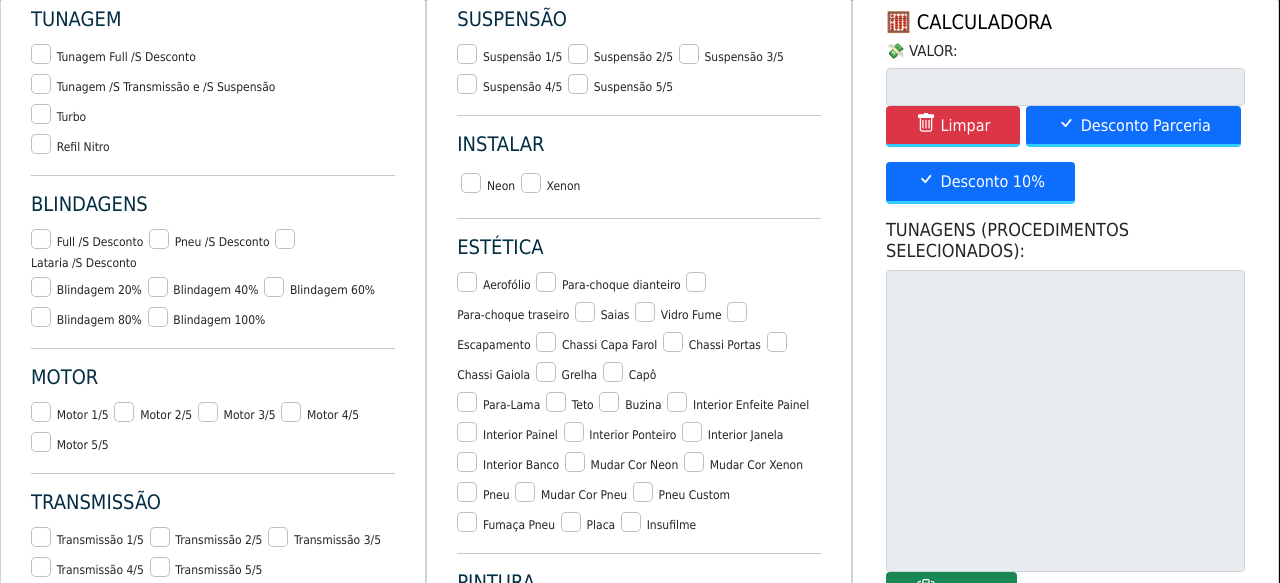
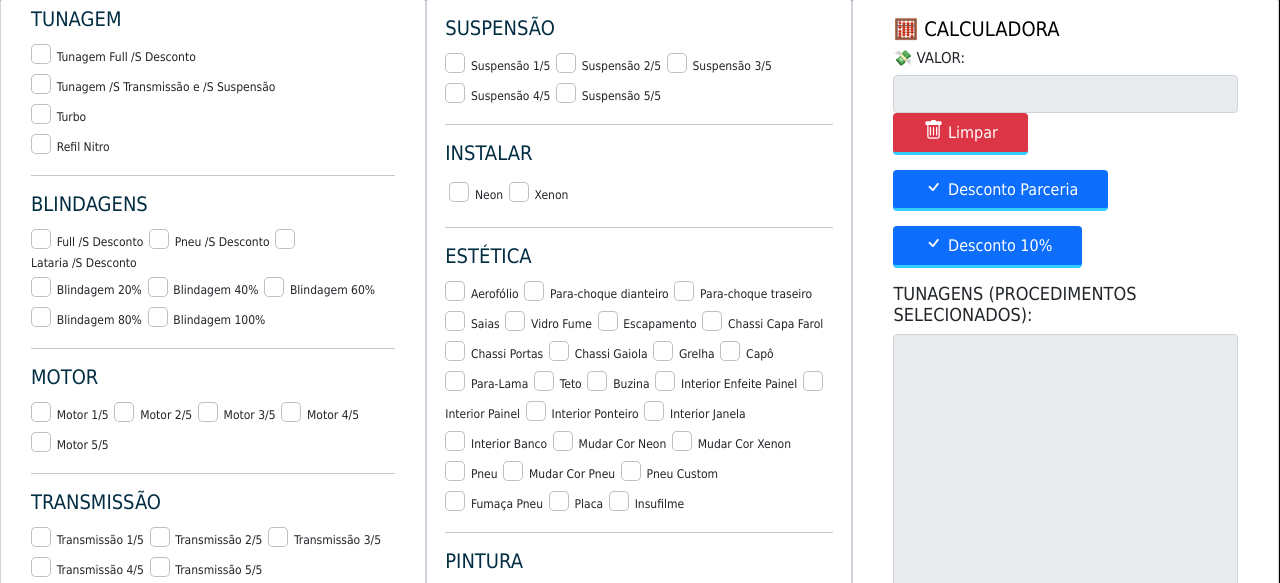
Before and after one commit to isaacoliveira1/calculadora-dk, a plain HTML site: page index.html in a window 1280 px wide. Shown: the part 203-786 px from the top of the page. Drawn offline with nearby package versions, Linux system fonts and the light colour scheme.

Commit message:
Update index.html

```diff
--- a/index.html
+++ b/index.html
@@ -393,7 +393,7 @@
 	<title>Calculadora Mecanica - TOKYO - DK </title>
 </head>
 
-<body style="background-color: #010000;">
+<body style="background: #010000">
 	<center>
 		<img height="200px" width="auto" src="https://cdn.discordapp.com/attachments/1152510604687441951/1152512939954286632/driftking.png">
 	</center>
@@ -545,7 +545,7 @@
 	</div>
 
 
-	<div id="2" class="quadro form-control">
+	<div id="2" class="quadro form-control" style="padding: 18px">
 		<h3>
 			<font color="#022d42">SUSPENSÃO</font>
 		</h3>
@@ -726,9 +726,10 @@
 			<label class="form-check-label" for="Pintura">Pintura(Cromado/Fosco/Metal/Metalico)</label>
 		</div>
 		<br>
+		<br>
 	</div>
 	<div id="3" class="quadro form-control">
-		<div class="col col-md-12" style="padding: 2.5px">
+		<div class="col col-md-12" style="padding: 10px">
 
 		<h3>
 			<font color="#000000"> 🧮 CALCULADORA</font>
@@ -744,6 +745,8 @@
 		<textarea rows="12" cols="50" style="resize: none;" readonly="true" maxlength="500" id="copy-text"
 			class="TextoTunagens form-control"></textarea>
 		<button class="btn btn-success" id="copy"> <i class="bi bi-clipboard"  ></i> Copiar</button>
+		<br>
+		<br>
 		<br>
 		<br>
 
```
